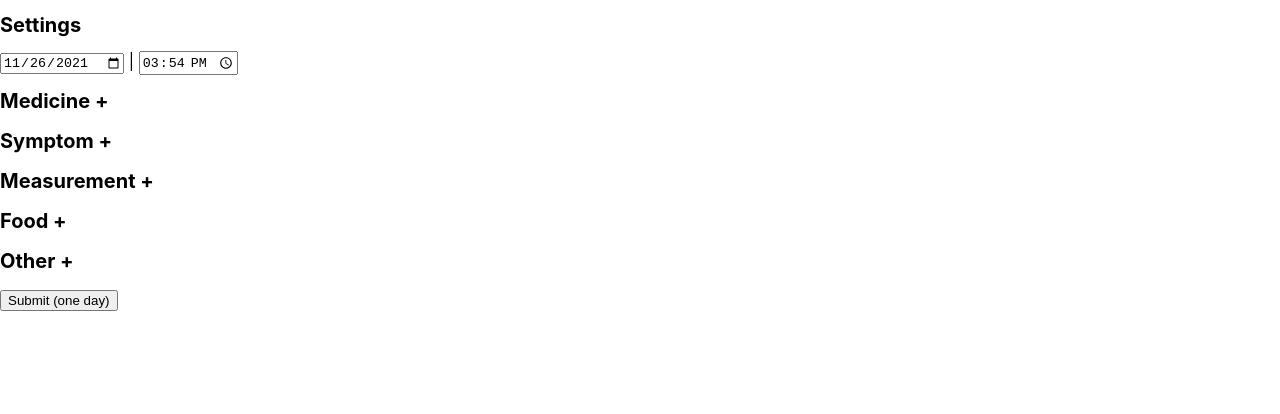
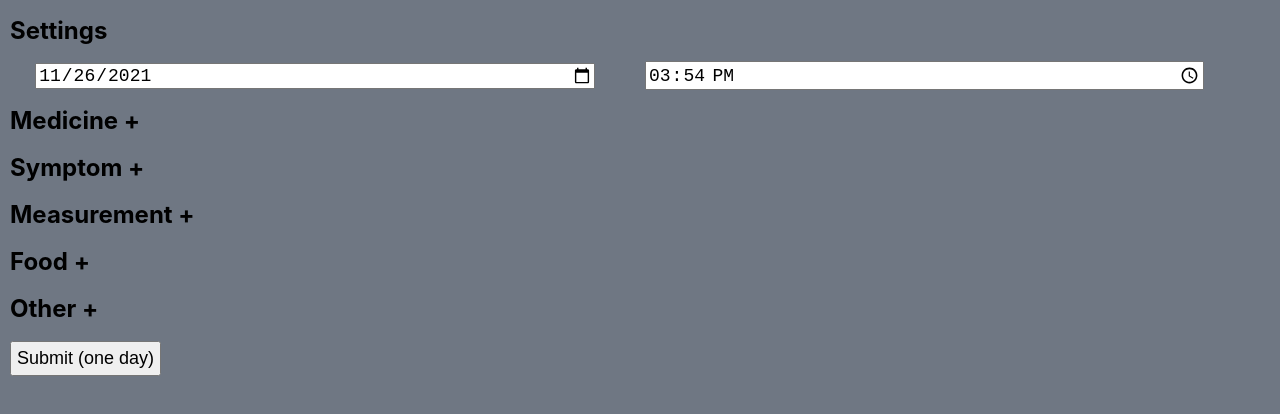
Before and after one commit to AronKuch/heact, a React (Create React App) app: page / in a window 1280 px wide. Shown: the top 414 px of the page. Built offline with nearby package versions, Linux system fonts and the light colour scheme.

Commit message:
Styling changes

```diff
--- a/src/components.js
+++ b/src/components.js
@@ -19,7 +19,6 @@ export const When = () => {
         name="Date"
         defaultValue={now.toISOString().substr(0, 10)}
       />
-      &nbsp;|&nbsp;
       <input
         type="time"
         id="Time"
--- a/src/index.css
+++ b/src/index.css
@@ -4,7 +4,10 @@ body {
     "Ubuntu", "Cantarell", "Fira Sans", "Droid Sans", "Helvetica Neue",
     sans-serif;
   -webkit-font-smoothing: antialiased;
-  -moz-osx-font-smoothing: grayscale;
+  background-color: rgba(75, 85, 100, 0.8);
+  padding-left: 10px;
+  padding-right: 10px;
+  font-size: 18px;
 }
 
 code {
@@ -13,9 +16,26 @@ code {
 }
 
 h1 {
-  font-size: 20px;
+  font-size: 24px;
+}
+
+h1:hover {
+  text-decoration: underline;
 }
 
 li {
   list-style-type: none;
 }
+
+input {
+  display: inline-block;
+  width: 44%;
+  margin-left: 2%;
+  margin-right: 2%;
+  font-size: 18px;
+}
+
+button {
+  font-size: 18px;
+  padding: 5px;
+}
```
